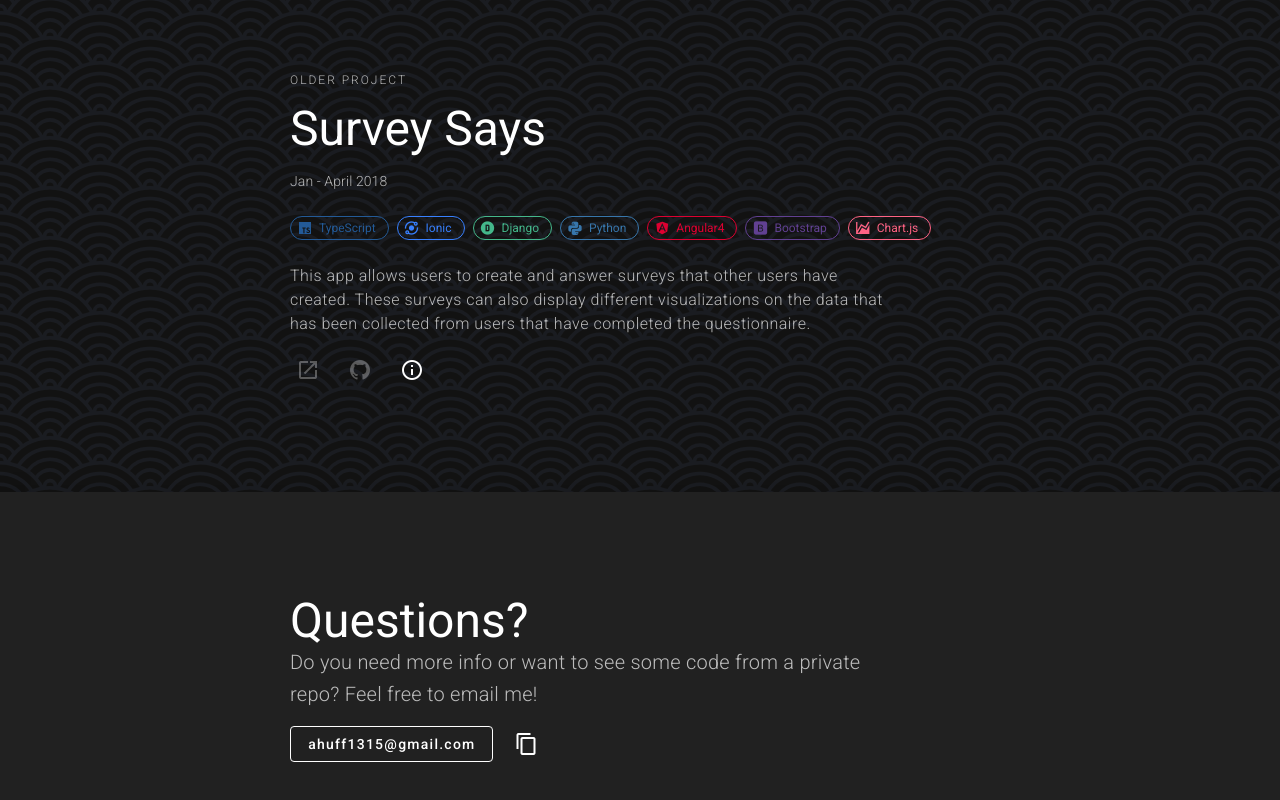
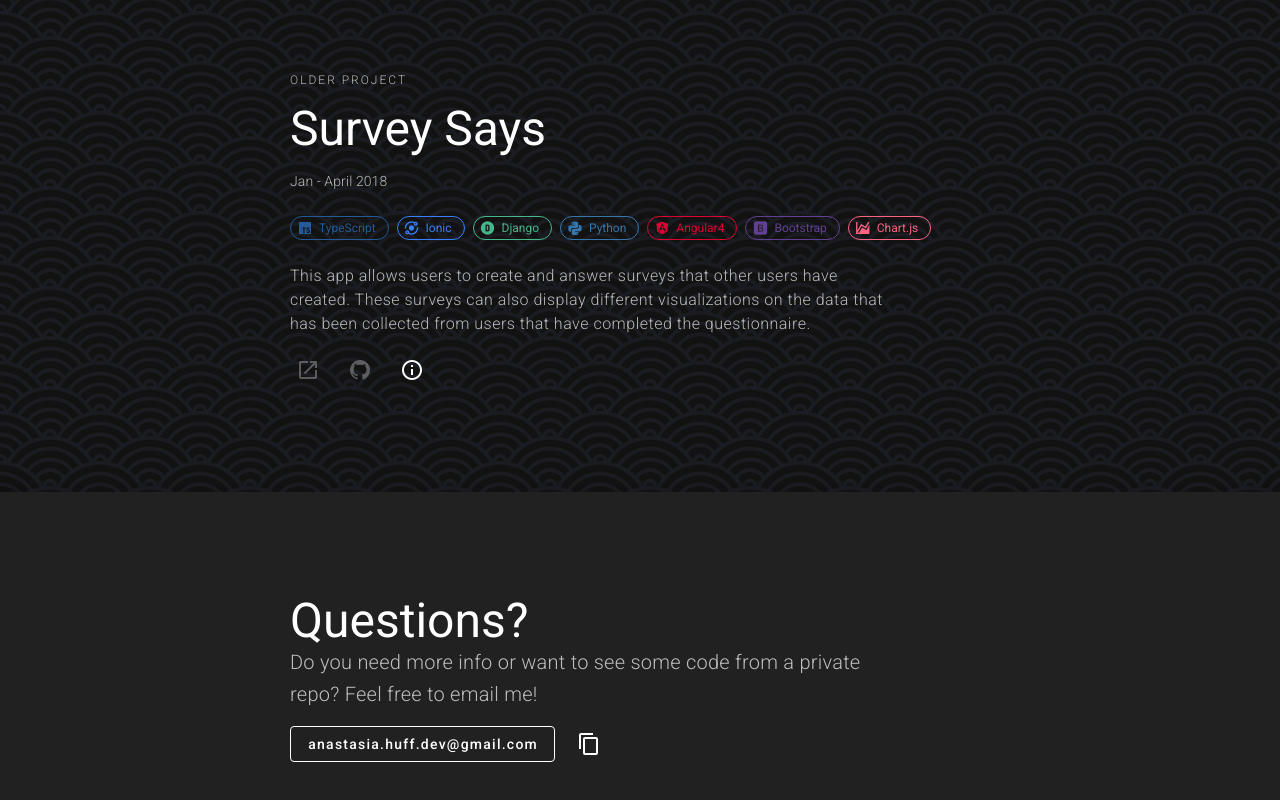
Before and after one commit to ahuff1315/anastasia-huff, a Nuxt app: page / in a window 1280 px wide. Shown: the part 1364-2164 px from the top of the page. Built offline with nearby package versions, Linux system fonts and the light colour scheme.

Commit message:
update description metadata

```diff
--- a/components/ana-footer.vue
+++ b/components/ana-footer.vue
@@ -13,16 +13,16 @@
           <v-btn
             class="text-lowercase"
             max-width="300"
-            href="mailto:ahuff1315@gmail.com"
+            href="mailto:anastasia.huff.dev@gmail.com"
             outlined
           >
-            ahuff1315@gmail.com
+            anastasia.huff.dev@gmail.com
           </v-btn>
           <v-tooltip right>
             <template v-slot:activator="{ on }">
               <v-btn
                 class="ml-4"
-                @click="copyToClipboard('ahuff1315@gmail.com')"
+                @click="copyToClipboard('anastasia.huff.dev@gmail.com')"
                 icon
                 v-on="on"
               >
--- a/nuxt.config.js
+++ b/nuxt.config.js
@@ -28,7 +28,7 @@ export default {
       {
         hid: 'description',
         name: 'description',
-        content: process.env.npm_package_description || '',
+        content: "I'm a software engineer and this is a site to show some of my projects.",
       },
     ],
     link: [{
```
